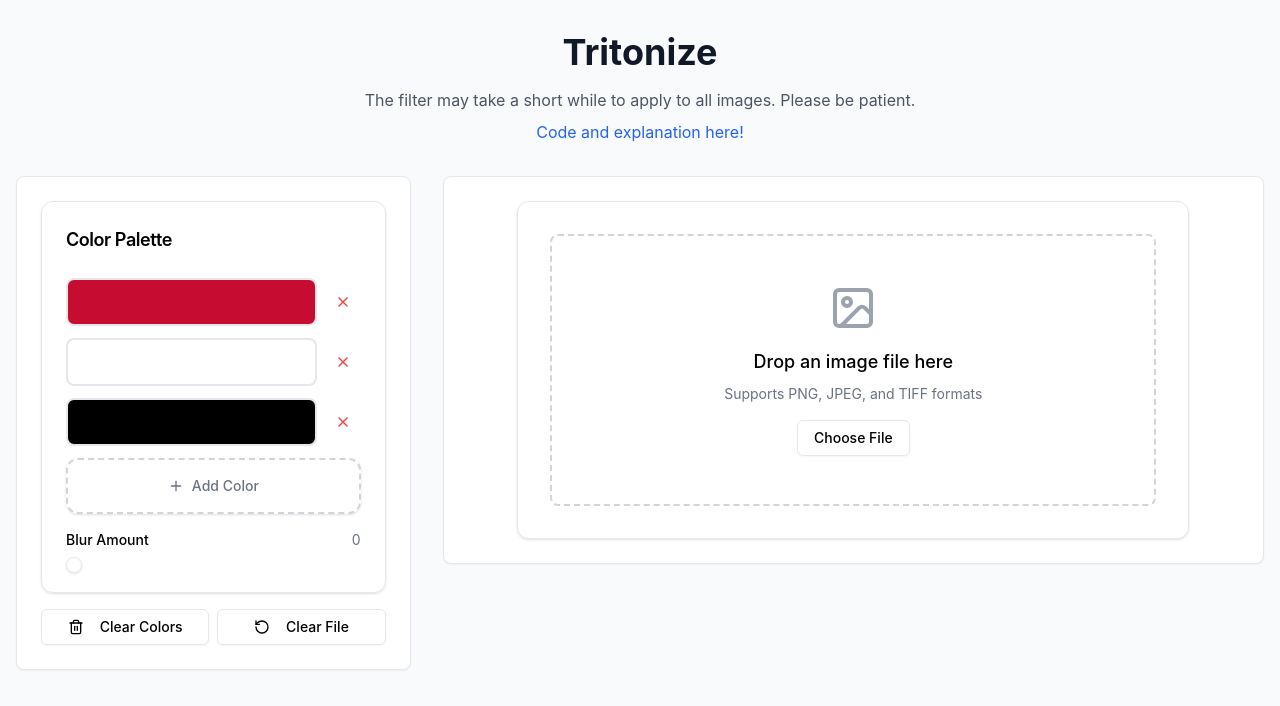
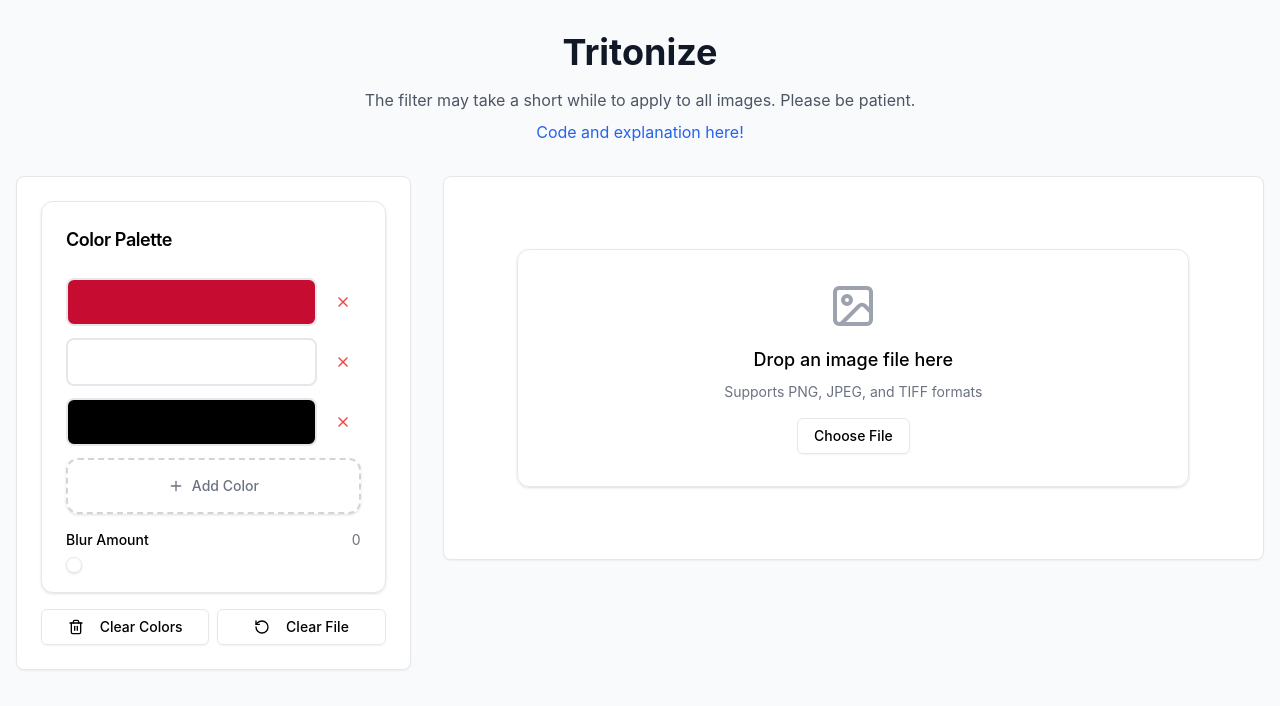
Before and after one commit to jangerhofer/tritonize, a React (Vite) app: page / in a window 1280 px wide. Shown: the top 706 px of the page. Built offline with nearby package versions, Linux system fonts and the light colour scheme.

Commit message:
Collapse dropzone borders
Signed-off-by: JD Angerhofer <jd.angerhofer@gmail.com>

```diff
--- a/src/components/file_picker.tsx
+++ b/src/components/file_picker.tsx
@@ -41,21 +41,20 @@ function FilePicker() {
 	}
 
 	return (
-		<Card className="w-full max-w-2xl mx-auto">
-			<CardContent className="p-8">
-				<div
+		<Card
 			{...getRootProps()}
 			className={`
-						border-2 border-dashed rounded-lg p-12 text-center cursor-pointer transition-colors
+				w-full max-w-2xl mx-auto cursor-pointer transition-colors
 				${
 					isDragActive
 						? 'border-blue-500 bg-blue-50'
-								: 'border-gray-300 hover:border-blue-400 hover:bg-gray-50'
+						: 'hover:border-blue-400 hover:bg-gray-50'
 				}
 			`}
 		>
+			<CardContent className="p-8">
 				<input {...getInputProps()} />
-					<div className="flex flex-col items-center gap-4">
+				<div className="flex flex-col items-center gap-4 text-center">
 					{isDragActive ? (
 						<Upload className="h-12 w-12 text-blue-500" />
 					) : (
@@ -75,7 +74,6 @@ function FilePicker() {
 						Choose File
 					</Button>
 				</div>
-				</div>
 			</CardContent>
 		</Card>
 	)
```
Lines whose indentation alone changed are shown as unchanged.
